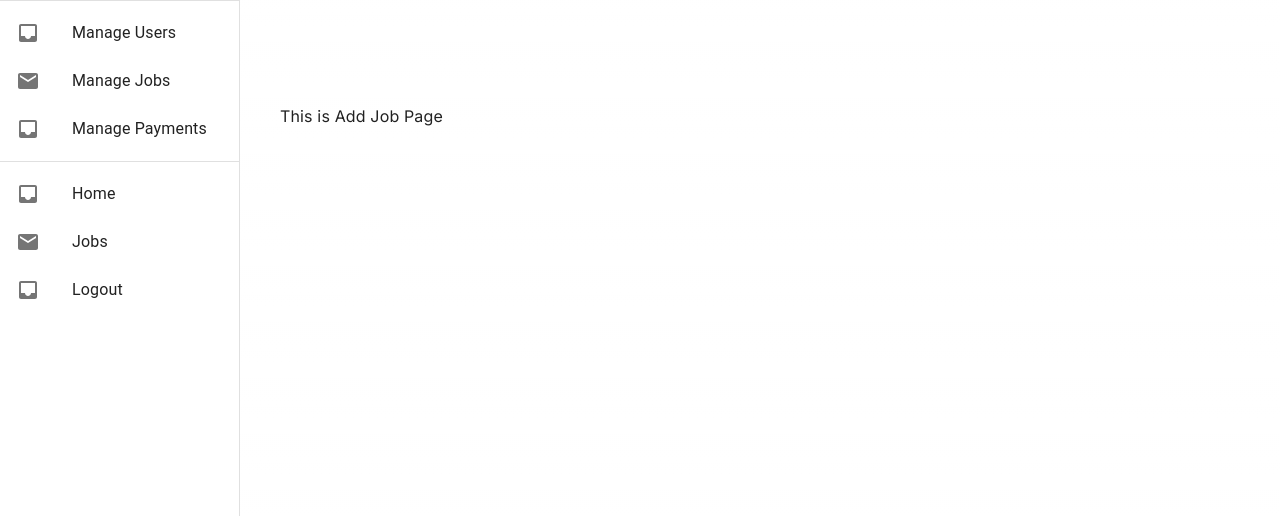
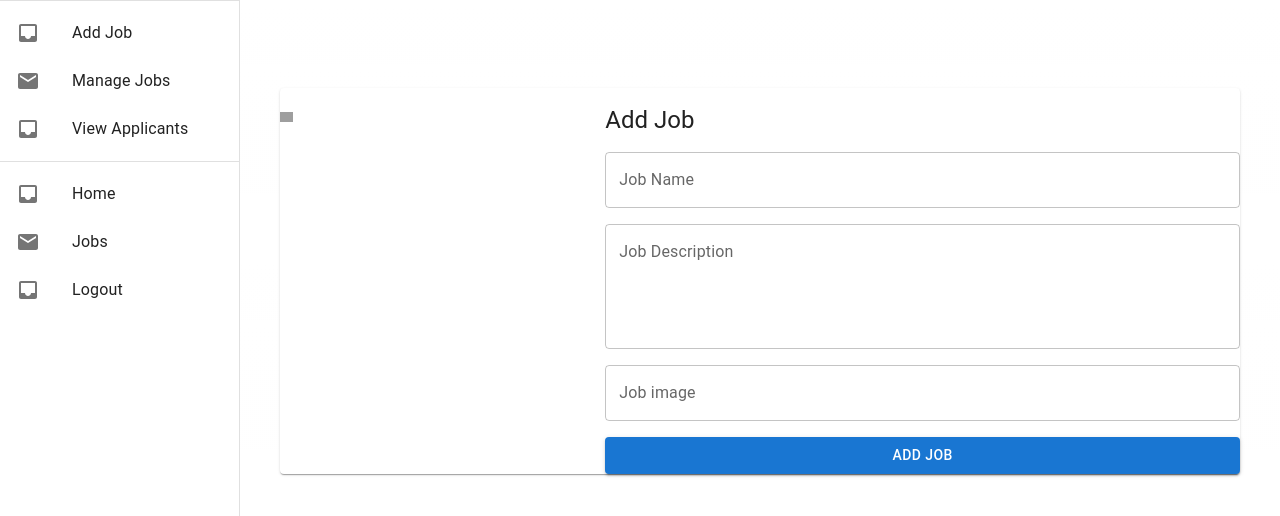
Before and after one commit to srafsan/job_portal, a Next.js app in the folder frontend/: page /dashboard/recruiter/addJob in a window 1280 px wide. Shown: the top 516 px of the page. Built offline with nearby package versions, Linux system fonts and the light colour scheme; grey boxes are pictures that could not be loaded.

Commit message:
Manage users table and addjob recruiter

```diff
--- a/frontend/package.json
+++ b/frontend/package.json
@@ -22,6 +22,8 @@
     "next": "13.4.12",
     "react": "18.2.0",
     "react-dom": "18.2.0",
-    "typescript": "5.1.6"
+    "react-hook-form": "^7.45.2",
+    "typescript": "5.1.6",
+    "uuidv4": "^6.2.13"
   }
 }
--- a/frontend/src/app/dashboard/admin/manageUsers/ManageUsersTable.tsx
+++ b/frontend/src/app/dashboard/admin/manageUsers/ManageUsersTable.tsx
@@ -48,9 +48,6 @@ export default function ManageUsersTable({ users }: { users: User[] }) {
               <TableCell align="right">{user.sid}</TableCell>
               <TableCell align="right">
                 <Stack spacing={2}>
-                  <Button variant="outlined" color="inherit">
-                    Update
-                  </Button>
                   <Button variant="contained" color="error">
                     Delete
                   </Button>
--- a/frontend/src/app/dashboard/layout.tsx
+++ b/frontend/src/app/dashboard/layout.tsx
@@ -82,7 +82,7 @@ const DashboardLayout = (
     <div>
       <Divider />
       <List>
-        {userOptions.admin.options.map((user, index) => (
+        {userOptions.recruiter.options.map((user, index) => (
           <ListItem key={user.id} disablePadding>
             <ListItemButton>
               <ListItemIcon>
--- a/frontend/src/app/dashboard/recruiter/addJob/page.tsx
+++ b/frontend/src/app/dashboard/recruiter/addJob/page.tsx
@@ -1,10 +1,97 @@
-import React from 'react';
+/* eslint-disable @next/next/no-img-element */
+"use client";
+import React from "react";
+import { useForm, SubmitHandler } from "react-hook-form";
+import {
+  Button,
+  Grid,
+  Paper,
+  Stack,
+  TextField,
+  Typography,
+} from "@mui/material";
+import { v4 as uuid } from "uuid";
+import axios from "axios";
+
+type Inputs = {
+  name: string;
+  description: string;
+  image: string;
+};
 
 const RecruiterPage = () => {
+  const {
+    register,
+    handleSubmit,
+    watch,
+    formState: { errors },
+  } = useForm<Inputs>();
+
+  const onSubmit: SubmitHandler<Inputs> = async (data) => {
+    const { name, description, image } = data;
+    const jobData = {
+      id: uuid(),
+      name,
+      description,
+      image,
+    };
+
+    console.log(jobData);
+
+    try {
+      await axios.post(
+        "http://localhost:3001/dashboard/recruiter/addJob",
+        jobData
+      );
+
+      console.log("Job data posted successfully");
+    } catch (error) {
+      console.log("Error posting the job data", error);
+    }
+  };
+
   return (
-    <div>
-      This is Add Job Page
-    </div>
+    <Paper>
+      <Grid container spacing={2}>
+        {/* Image Column */}
+        <Grid item xs={12} sm={4}>
+          <img
+            width={13}
+            src="https://images.unsplash.com/photo-1586473219010-2ffc57b0d282?ixlib=rb-4.0.3&ixid=M3wxMjA3fDB8MHxzZWFyY2h8NHx8am9ifGVufDB8fDB8fHww&auto=format&fit=crop&w=500&q=60"
+            alt="Product"
+          />
+        </Grid>
+
+        {/* Form Column */}
+        <Grid item xs={12} sm={8}>
+          <form onSubmit={handleSubmit(onSubmit)}>
+            <Stack direction="column" spacing={2}>
+              <Typography variant="h5">Add Job</Typography>
+              <TextField
+                label="Job Name"
+                variant="outlined"
+                {...register("name", { required: true })}
+              />
+              <TextField
+                label="Job Description"
+                variant="outlined"
+                multiline
+                rows={4}
+                {...register("description", { required: true })}
+              />
+              <TextField
+                label="Job image"
+                variant="outlined"
+                {...register("image", { required: true })}
+              />
+              <Button type="submit" variant="contained" color="primary">
+                Add Job
+              </Button>
+            </Stack>
+          </form>
+        </Grid>
+      </Grid>
+    </Paper>
   );
 };
 
```
Also changed, not shown: 2 other files (tests, documents, lock files or other folders).
